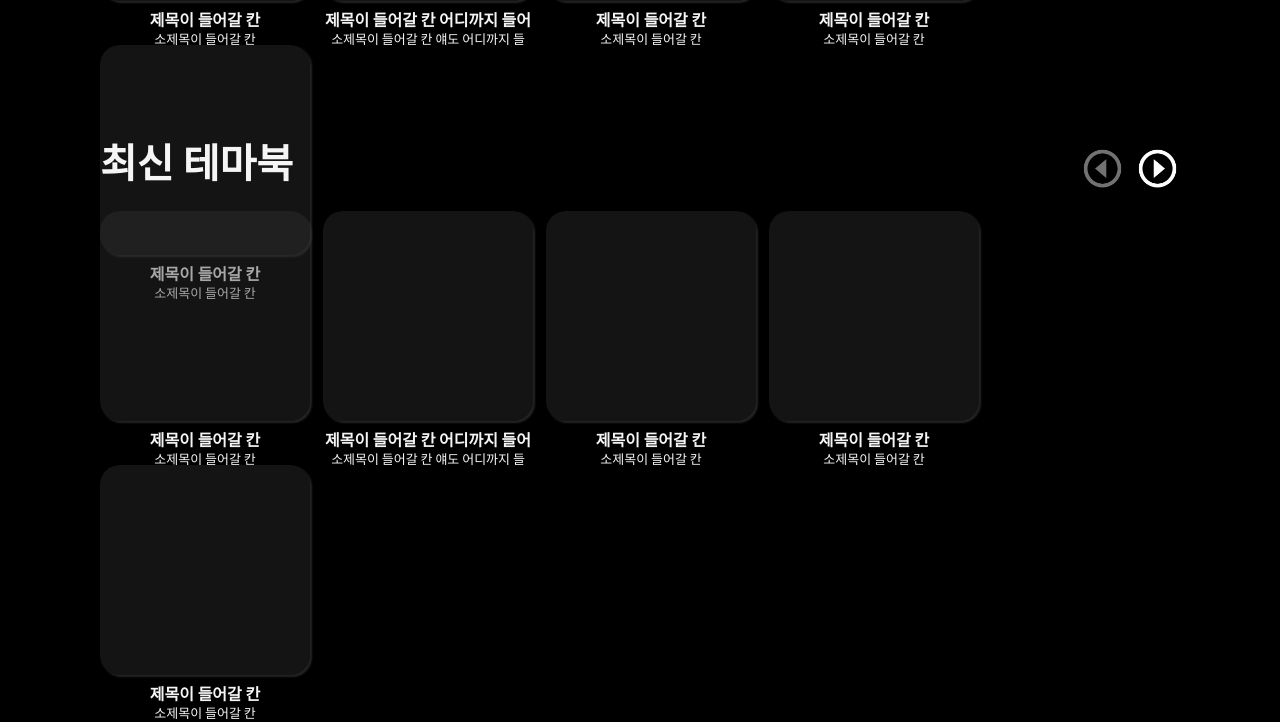
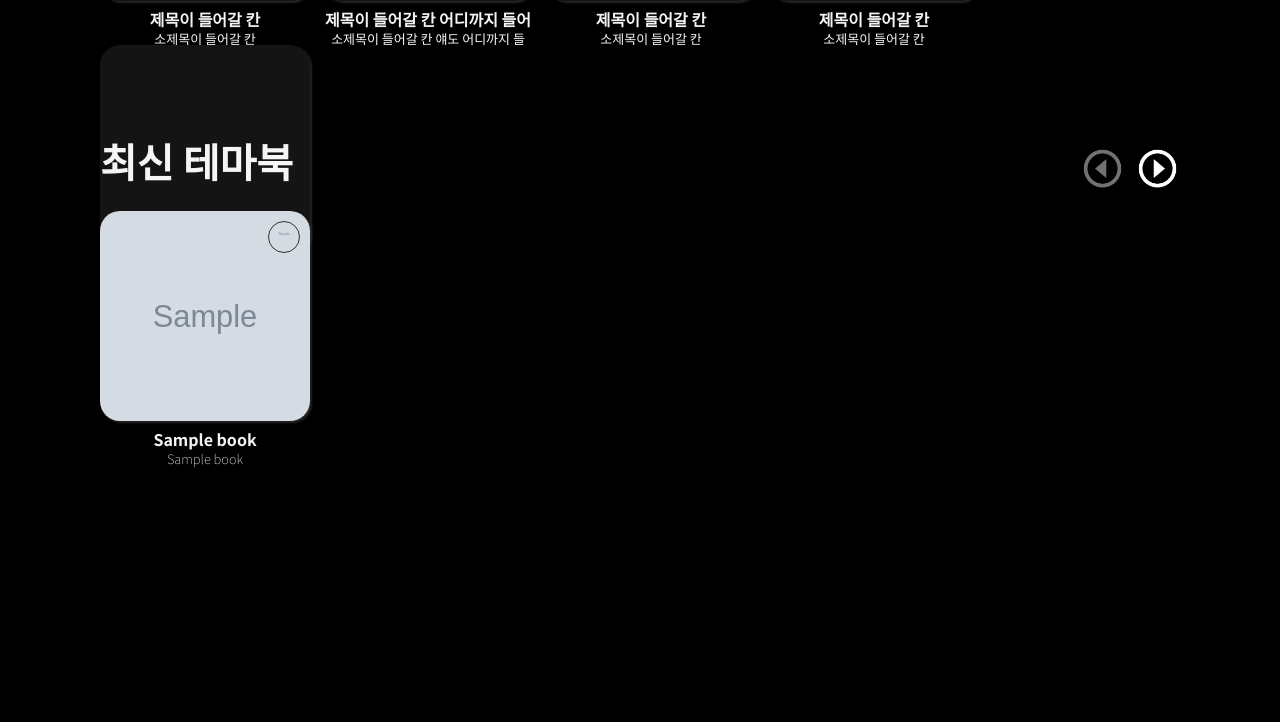
Before and after one commit to dollyishere/young-duck, a Django app: page /books/ in a window 1280 px wide. Shown: the part 799-1521 px from the top of the page. After the commit the page ends 1267 px from the top, so only its background shows below. Run offline with Django 3.2, Linux system fonts and the light colour scheme; a user stored in the database is signed in; tables that the repository leaves empty hold one stand-in row (values such as "Sample post"); grey boxes marked "Sample" are stand-in pictures; parts of the project's set-up code (start-up, migrations or seed data) failed here and were passed over.

Commit message:
feat[FE]: book init page 최신 테마북 출력

```diff
--- a/books/templates/books/index.html
+++ b/books/templates/books/index.html
@@ -60,36 +60,12 @@
       <div class="books-header">
         <div id="my-books-title" class="books-index-title">최신 테마북</div>
         <div class="books-buttons">
-          <div id="my-books-left" class="books-left-btn left-btn-disavailable"></div>
-          <div id="my-books-right" class="books-right-btn right-btn-available"></div>
-        </div>
-      </div>
-      <div class="books-body horizontal">
-        <!-- 여기서 for문 돌려서 book들 출력(btn 클릭으로 i 움직이고, for에 j 넣어 돌리면 될듯) -->
-        <div class="book vertical">
-          <div class="book-thumbnail"></div>
-          <div class="book-title">제목이 들어갈 칸</div>
-          <div class="book-semi">소제목이 들어갈 칸</div>
-        </div>
-        <div class="book vertical">
-          <div class="book-thumbnail"></div>
-          <div class="book-title">제목이 들어갈 칸 어디까지 들어</div>
-          <div class="book-semi">소제목이 들어갈 칸 얘도 어디까지 들</div>
-        </div>
-        <div class="book vertical">
-          <div class="book-thumbnail"></div>
-          <div class="book-title">제목이 들어갈 칸</div>
-          <div class="book-semi">소제목이 들어갈 칸</div>
-        </div>
-        <div class="book vertical">
-          <div class="book-thumbnail"></div>
-          <div class="book-title">제목이 들어갈 칸</div>
-          <div class="book-semi">소제목이 들어갈 칸</div>
-        </div>
-        <div class="book vertical">
-          <div class="book-thumbnail"></div>
-          <div class="book-title">제목이 들어갈 칸</div>
-          <div class="book-semi">소제목이 들어갈 칸</div>
+          <div id="newest-books-left" class="books-left-btn left-btn-disavailable"></div>
+          {% if friends_books.count < 5 %}
+            <div id="newest-books-right" class="books-right-btn right-btn-disavailable"></div>
+          {% else %}
+            <div id="newest-books-right" class="books-right-btn right-btn-available"></div>
+          {% endif %}
         </div>
       </div>
     </div>
@@ -214,5 +190,115 @@ function isEnd(myBookPage) {
     }
   }
 
+
+// 최신 북
+  const newestBooksLeft = document.getElementById('newest-books-left')
+  const newestBooksRight = document.getElementById('newest-books-right')
+
+
+  const friendsBooks = [
+    {% for friends_book in friends_books %}
+      {
+        pk: "{{ friends_book.pk }}",
+        title: "{{ friends_book.title }}",
+        semi_title: "{{ friends_book.semi_title }}",
+        cover_image: "{{ friends_book.cover_image.url }}",
+        friend_name: "{{ friends_book.user.username }}",
+        friend_profile: "{{ friends_book.user.profile.profile_img.url }}",
+      },
+    {% endfor %}
+  ]
+
+  console.log(friendsBooks)
+
+  const newestBooks = document.getElementById('newest-books')
+  const newestMaxPage = Math.ceil(friendsBooks.length/5)
+  if(newestMaxPage === 0) {
+    newestBooksRight.classList.replace("right-btn-available", "right-btn-disavailable")
+  }
+
+  for(let i=0; i<newestMaxPage; i++) {
+
+    const newestBooksList = document.createElement('div')
+    newestBooksList.id = `newest-books-list${i}`
+    newestBooksList.classList.add("books-body", "horizontal")
+    if(i !== 0) {
+      newestBooksList.classList.add("hidden")
+    }
+
+    for(let j=0; j<Math.min(5, friendsBooks.length-(i*5)); j++) {
+      const themeBook = document.createElement('a')
+      const bookThumbnail = document.createElement('div')
+      const bookTitle = document.createElement('div')
+      const bookSemi = document.createElement('div')
+      const bookProfile = document.createElement('div')
+      bookThumbnail.classList.add("book-thumbnail")
+      bookTitle.classList.add("book-title")
+      bookSemi.classList.add("book-semi")
+      bookProfile.classList.add("book-inner-profile")
+
+      bookThumbnail.appendChild(bookProfile)
+
+      themeBook.appendChild(bookThumbnail)
+      themeBook.appendChild(bookTitle)
+      themeBook.appendChild(bookSemi)
+      themeBook.classList.add("book", "vertical")
+      themeBook.style.cssText = "display:flex; justify-content: center;"
+
+      bookTitle.innerText = friendsBooks[i*5+j].title
+      bookSemi.innerText = friendsBooks[i*5+j].semi_title
+      themeBook.href = BASE_URL + '/books/' + friendsBooks[i*5+j].pk + '/detail/'
+      bookThumbnail.style.cssText = `background-image: url('${friendsBooks[i*5+j].cover_image}'); background-size: auto 100%; background-repeat: no-repeat; background-position: center; position: relative;`
+      bookProfile.style.cssText = `background-image: url('${friendsBooks[i*5+j].friend_profile}');`
+
+      newestBooksList.appendChild(themeBook)
+      newestBooks.appendChild(newestBooksList)
+    }
+  }
+
+  let newestBookPage = 0;
+
+  newestBooksLeft.addEventListener("click", (e) => {
+    e.preventDefault()
+    if(newestBookPage > 0) {
+      const lastBooksList = document.getElementById(`newest-books-list${newestBookPage}`)
+      const newBooksList = document.getElementById(`newest-books-list${newestBookPage-1}`)
+
+      lastBooksList.classList.add("hidden")
+      newBooksList.classList.remove("hidden")
+      newestBookPage -= 1
+      isEnd(newestBookPage)
+    }
+  })
+
+  newestBooksRight.addEventListener("click", (e) => {
+    e.preventDefault()
+    if(newestBookPage < newestMaxPage-1) {
+      const lastBooksList = document.getElementById(`newest-books-list${newestBookPage}`)
+      const newBooksList = document.getElementById(`newest-books-list${newestBookPage+1}`)
+
+      lastBooksList.classList.add("hidden")
+      newBooksList.classList.remove("hidden")
+      newestBookPage += 1
+      isEnd(newestBookPage)
+    }
+  })
+
+  function isEnd(newestBookPage) {
+    if(newestBookPage === 0) {
+      newestBooksLeft.classList.replace("left-btn-available", "left-btn-disavailable")
+    }
+    else {
+      newestBooksLeft.classList.replace("left-btn-disavailable", "left-btn-available")
+    }
+
+    if(newestBookPage === newestMaxPage-1) {
+      newestBooksRight.classList.replace("right-btn-available", "right-btn-disavailable")
+    }
+    else {
+      newestBooksRight.classList.replace("right-btn-disavailable", "right-btn-available")
+    }
+  }
+
 </script>
 {% endblock script %}
--- a/static/css/book-index.css
+++ b/static/css/book-index.css
@@ -101,3 +101,15 @@
   background-image: url('../images/side_button/right_activate.png');
   background-size: 100%;
 }
+
+.book-inner-profile {
+  position: absolute;
+  top: 10px;
+  right: 10px;
+  width: 30px;
+  height: 30px;
+  border-radius: 30px;
+  background-size: 100%;
+  background-repeat: no-repeat;
+  border: 1px solid #333333;
+}
```
Lines whose indentation alone changed are shown as unchanged.
